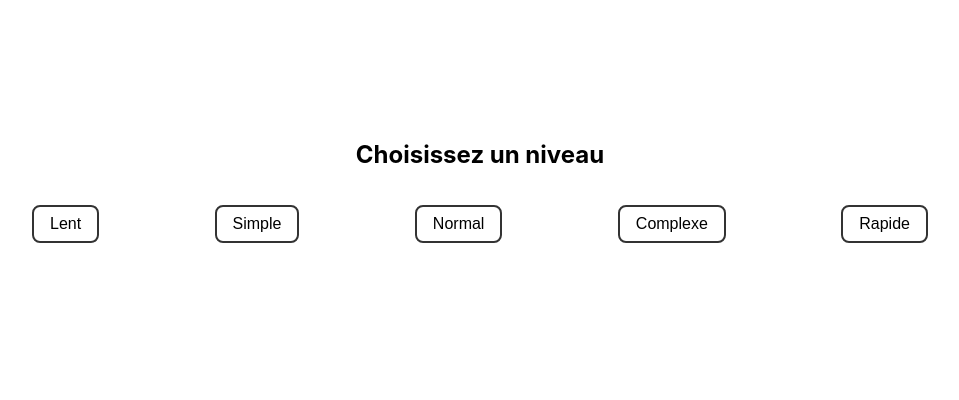
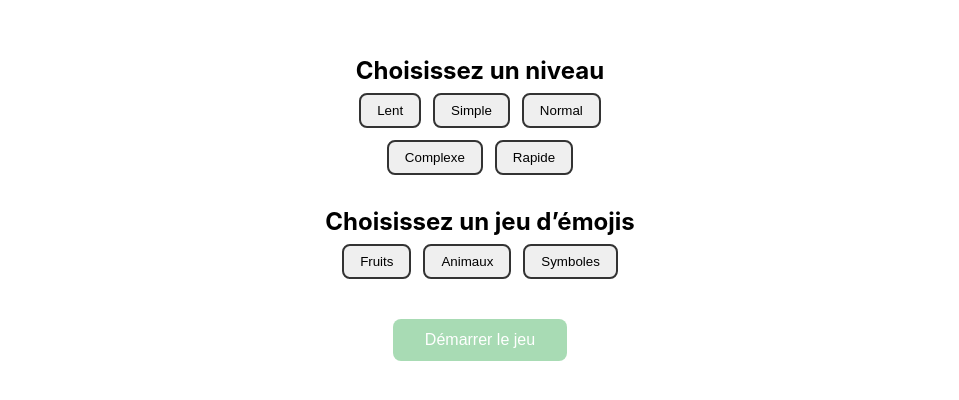
Before and after one commit to Kactus83/memory-game, a React (Create React App) app: page / in a window 1280 px wide. Shown: the part 200-600 px from the top of the page, without its empty margins (160-1119 px from the left). Built offline with nearby package versions, Linux system fonts and the light colour scheme.

Commit message:
Add theming & Debug difficulty

```diff
--- a/src/App.css
+++ b/src/App.css
@@ -1,6 +1,11 @@
 .App {
-  text-align: center;
+  display: flex;
+  flex-direction: column; /* ou enlevez si inutile */
+  align-items: center;    /* centrage horizontal */
+  justify-content: center;/* centrage vertical */
+  min-height: 100vh;      /* prend toute la hauteur de la fenêtre */
 }
+
 
 .App-logo {
   height: 40vmin;
--- a/src/App.js
+++ b/src/App.js
@@ -3,22 +3,22 @@ import './App.css';
 import MemoryGame from './MemoryGame';
 import DifficultySelector from './DifficultySelector';
 import { difficulties } from './difficulties';
+import { emojiSets } from './emojiSets';
 
 function App() {
-    const [mode, setMode] = useState(null);
+  // null ou { level: 'Normal', setKey: 'Fruits' }
+  const [config, setConfig] = useState(null);
 
-    function handleRestart() {
-        // Réaffiche le sélecteur de difficulté
-        setMode(null);
-    }
+  const handleRestart = () => setConfig(null);
 
   return (
     <div className="App">
-            {mode === null ? (
-                <DifficultySelector onSelect={setMode} />
+      {!config ? (
+        <DifficultySelector onSelect={setConfig} />
       ) : (
         <MemoryGame
-                    difficulty={difficulties[mode]}
+          difficulty={difficulties[config.level]}
+          emojiValues={emojiSets[config.setKey]}
           onRequestRestart={handleRestart}
         />
       )}
--- a/src/DifficultySelector.css
+++ b/src/DifficultySelector.css
@@ -1,27 +1,59 @@
 .difficulty-selector {
+  margin-top: auto;
+  margin-bottom: auto;
+  flex-direction: column;
   display: flex;
-    flex-direction: column;
   align-items: center;
-    margin-top: 40vh;
+  text-align: center;
+  padding: 2rem;
 }
 
-  .difficulty-selector .buttons {
-    display: flex;
-    flex-wrap: wrap;
-    gap: 1rem;
-    margin-top: 1rem;
+.difficulty-selector h2 {
+  margin: 1rem 0 0.5rem;
 }
 
-  .difficulty-button {
+.buttons {
+  display: flex;
+  justify-content: center;
+  flex-wrap: wrap;
+  gap: 0.75rem;
+  margin-bottom: 1rem;
+}
+
+.buttons button {
   padding: 0.5rem 1rem;
-    font-size: 1rem;
   border: 2px solid #333;
   border-radius: 0.5rem;
-    background: #fff;
   cursor: pointer;
-    transition: transform 0.1s ease-in-out;
+  transition: 0.1s transform ease-in-out, 0.1s background;
 }
 
-  .difficulty-button:hover {
+.buttons button.selected {
+  background: #333;
+  color: #fff;
+}
+
+.buttons button:hover {
   transform: scale(1.05);
 }
+
+.start-button {
+  margin-top: 1.5rem;
+  padding: 0.75rem 2rem;
+  font-size: 1rem;
+  border: none;
+  border-radius: 0.5rem;
+  background: #28a745;
+  color: #fff;
+  cursor: pointer;
+  opacity: 0.8;
+}
+
+.start-button:disabled {
+  opacity: 0.4;
+  cursor: not-allowed;
+}
+
+.start-button:hover:not(:disabled) {
+  opacity: 1;
+}
--- a/src/DifficultySelector.jsx
+++ b/src/DifficultySelector.jsx
@@ -1,22 +1,53 @@
-import React from 'react';
+import React, { useState } from 'react';
 import './DifficultySelector.css';
 import { difficulties } from './difficulties';
+import { emojiSets } from './emojiSets';
 
 function DifficultySelector({ onSelect }) {
+  const [level, setLevel] = useState('');
+  const [setKey, setSetKey] = useState('');
+
+  const handleStart = () => {
+    if (level && setKey) {
+      onSelect({ level, setKey });
+    }
+  };
+
   return (
     <div className="difficulty-selector">
       <h2>Choisissez un niveau</h2>
       <div className="buttons">
-        {Object.keys(difficulties).map(level => (
+        {Object.keys(difficulties).map(lv => (
           <button
-            key={level}
-            className="difficulty-button"
-            onClick={() => onSelect(level)}
+            key={lv}
+            className={lv === level ? 'selected' : ''}
+            onClick={() => setLevel(lv)}
           >
-            {level}
+            {lv}
           </button>
         ))}
       </div>
+
+      <h2>Choisissez un jeu d’émojis</h2>
+      <div className="buttons">
+        {Object.keys(emojiSets).map(key => (
+          <button
+            key={key}
+            className={key === setKey ? 'selected' : ''}
+            onClick={() => setSetKey(key)}
+          >
+            {key}
+          </button>
+        ))}
+      </div>
+
+      <button
+        className="start-button"
+        disabled={!level || !setKey}
+        onClick={handleStart}
+      >
+        Démarrer le jeu
+      </button>
     </div>
   );
 }
--- a/src/MemoryGame.css
+++ b/src/MemoryGame.css
@@ -5,7 +5,7 @@
     background-color: #f7f7f7;
     /* inclut désormais le padding dans la hauteur  */
     min-height: 100vh;
-    padding: 20px;
+    padding: 0px 20px;
     display: flex;
     flex-direction: column;
 }
--- a/src/MemoryGame.jsx
+++ b/src/MemoryGame.jsx
@@ -12,15 +12,17 @@ const MASTER_VALUES = [
   '🥔','🌶️','🧄','🧅','🥬'
 ];
 
-function shuffleCards(array) {
-  const arr = array.slice();
-  for (let i = arr.length - 1; i > 0; i--) {
+// Mélange Fisher–Yates
+function shuffleCards(arr) {
+  const a = arr.slice();
+  for (let i = a.length - 1; i > 0; i--) {
     const j = Math.floor(Math.random() * (i + 1));
-    [arr[i], arr[j]] = [arr[j], arr[i]];
+    [a[i], a[j]] = [a[j], a[i]];
   }
-  return arr;
+  return a;
 }
 
+// Duplique chaque valeur pour créer des paires
 function generateInitialCards(values) {
   let id = 1;
   const cards = values.flatMap(value => [
@@ -36,17 +38,29 @@ function generateInitialCards(values) {
  * @param {Function} props.onRequestRestart
  */
 function MemoryGame({ initialCards, difficulty, onRequestRestart }) {
-  // Génère exactement difficulty.pairs cartes
+  // Génère exactement difficulty.pairs cartes, ajoute une carte Joker si impair
   const makeCards = () => {
     if (initialCards) {
       return shuffleCards(initialCards);
     }
     const totalCards = difficulty.pairs;
-    const valuesNeeded = Math.ceil(totalCards / 2);
-    const values = MASTER_VALUES.slice(0, valuesNeeded);
+    const pairCount = Math.floor(totalCards / 2);
+    const values = MASTER_VALUES.slice(0, pairCount);
     let cards = generateInitialCards(values);
-    // Si on génère plus que besoin (paires impaires), on slice
-    return cards.slice(0, totalCards);
+
+    if (totalCards % 2 === 1) {
+      // on ajoute une carte Joker unique
+      const maxId = cards.reduce((max, c) => Math.max(max, c.id), 0);
+      cards.push({
+        id: maxId + 1,
+        value: '🃏',
+        isFlipped: false,
+        isMatched: false,
+        isJoker: true
+      });
+    }
+
+    return shuffleCards(cards);
   };
 
   const [cards, setCards] = useState(() => makeCards());
@@ -59,6 +73,7 @@ function MemoryGame({ initialCards, difficulty, onRequestRestart }) {
 
   // Nombre de colonnes = racine carrée du nombre de cartes
   const columns = Math.sqrt(cards.length);
+  const totalPairs = Math.floor(cards.length / 2);
 
   // Countdown
   useEffect(() => {
@@ -76,8 +91,18 @@ function MemoryGame({ initialCards, difficulty, onRequestRestart }) {
     const copy = [...cards];
     const card = copy[idx];
     if (card.isFlipped || card.isMatched) return;
+
+    // Joker : on le retourne et on ne lance pas la mécanique de paire
+    if (card.isJoker) {
+      card.isFlipped = true;
+      setCards(copy);
+      return;
+    }
+
+    // Cas normal : on retourne la carte
     card.isFlipped = true;
     setCards(copy);
+
     if (!firstCard) {
       setFirstCard({ ...card, idx });
     } else {
@@ -86,7 +111,7 @@ function MemoryGame({ initialCards, difficulty, onRequestRestart }) {
     }
   }
 
-  // Vérification de la paire
+  // Vérification des paires (hors Joker)
   useEffect(() => {
     if (firstCard && secondCard) {
       if (firstCard.value === secondCard.value) {
@@ -115,13 +140,13 @@ function MemoryGame({ initialCards, difficulty, onRequestRestart }) {
     }
   }, [firstCard, secondCard]);
 
-  // Victoire
+  // Victoire quand toutes les paires sont trouvées
   useEffect(() => {
-    if (matchedPairs === cards.length / 2 && cards.length > 0) {
+    if (matchedPairs === totalPairs && totalPairs > 0) {
       setGameOverMessage('Félicitations, vous avez gagné !');
       setDisabled(true);
     }
-  }, [matchedPairs, cards]);
+  }, [matchedPairs, totalPairs]);
 
   function resetTurn() {
     setFirstCard(null);
@@ -152,7 +177,7 @@ function MemoryGame({ initialCards, difficulty, onRequestRestart }) {
         resetGame={resetGame}
         onRestart={handleRestartToSelector}
         matchedPairs={matchedPairs}
-        totalPairs={cards.length / 2}
+        totalPairs={totalPairs}
       />
 
       {gameOverMessage && <GameOver message={gameOverMessage} />}
--- /dev/null
+++ b/src/emojiSets.js
@@ -0,0 +1,17 @@
+export const emojiSets = {
+    Fruits: [
+      '🍎','🍌','🍇','🍉','🍓','🍑','🥝','🍍','🍒','🥭',
+      '🍐','🍋','🍊','🥑','🥥','🍅','🍆','🥕','🌽','🍄',
+      '🥔','🌶️','🧄','🧅','🥬'
+    ],
+    Animaux: [
+      '🐶','🐱','🐭','🐹','🐰','🦊','🐻','🐼','🐨','🐯',
+      '🦁','🐮','🐷','🐸','🐵','🐔','🐧','🐦','🐤','🦆',
+      '🦅','🦉','🦇','🐺','🦄'
+    ],
+    Symboles: [
+      '❤️','✨','🎲','⚽','🎵','🎯','🎁','🔔','🎈','🎀',
+      '⭐','🔥','🌟','💎','🔑','📚','✏️','🔒','📌','📎',
+      '🔨','⚓','🚀','📷','🎬'
+    ]
+  };
```
Lines whose indentation alone changed are shown as unchanged.
